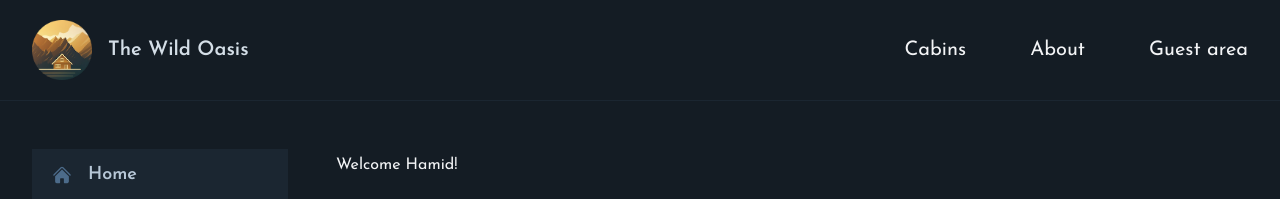
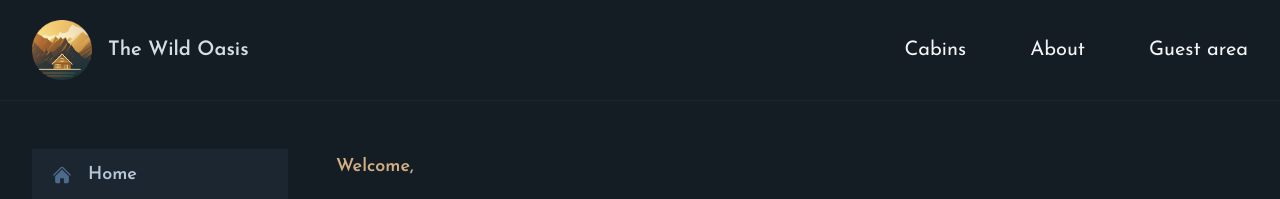
Before and after one commit to hamit19/the-wild-oasis-client, a Next.js app: page /account in a window 1280 px wide. Shown: the top 199 px of the page. Built offline with nearby package versions, Linux system fonts and the light colour scheme; no server answers.

Commit message:
feat: add users name to the account info page

```diff
--- a/app/account/page.tsx
+++ b/app/account/page.tsx
@@ -1,7 +1,18 @@
+import { auth } from "../_lib/auth";
+
 export const metadata = {
   title: "Account",
 };
 
-export default function Page() {
-  return <div> Welcome Hamid!</div>;
+export default async function Page() {
+  const session = await auth();
+
+  const username = session?.user?.name?.split(" ").at(0);
+
+  return (
+    <span className='text-accent-400 font-semibold text-lg '>
+      {" "}
+      Welcome, {username}
+    </span>
+  );
 }
```
